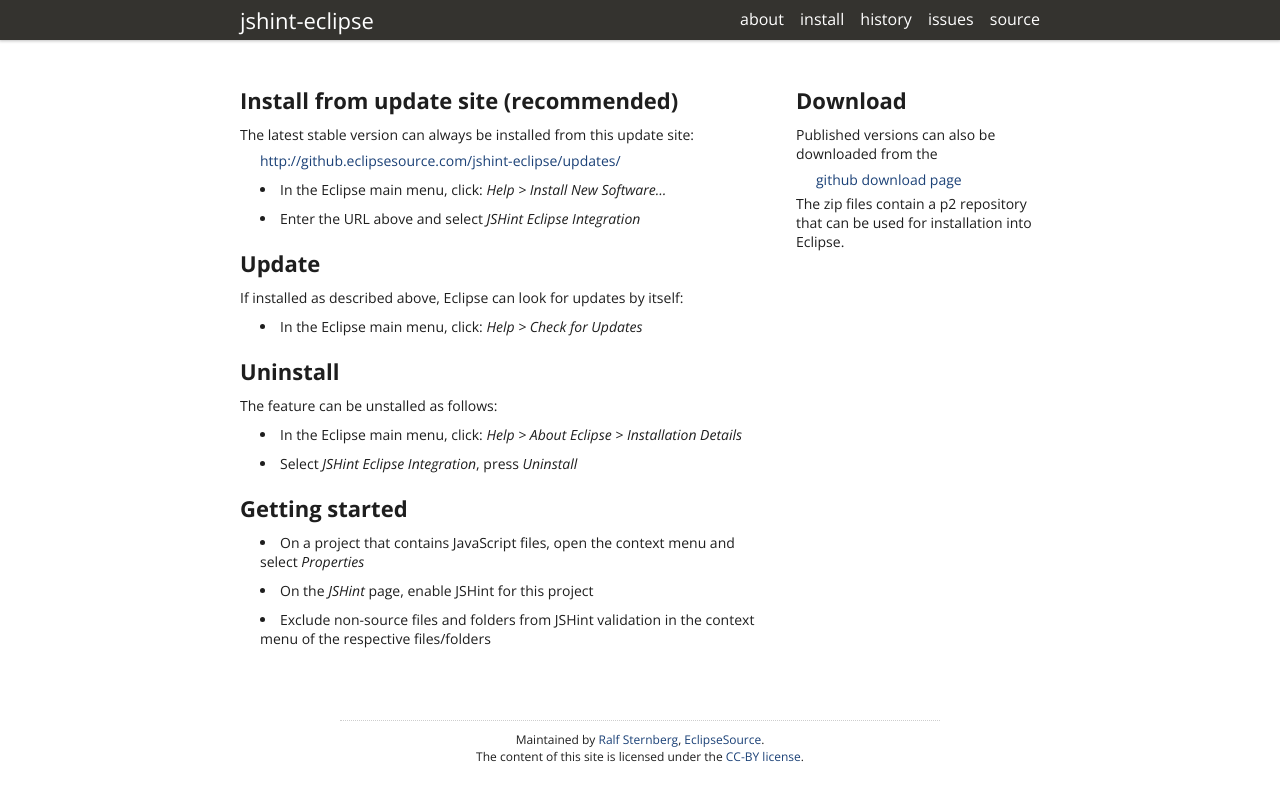
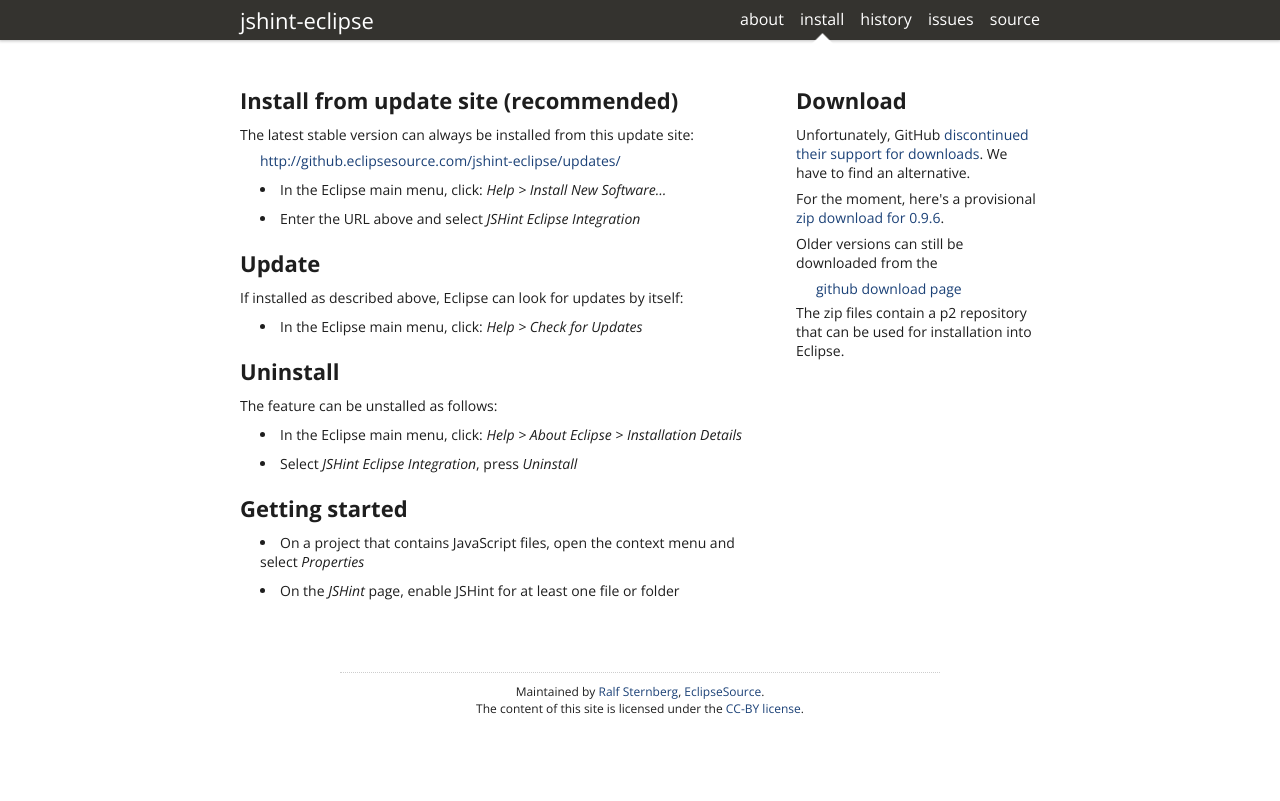
Before and after one commit to eclipsesource/jshint-eclipse, a Jekyll site: the page install.html, which Jekyll copies as it is, in a window 1280 px wide. Shown: the top 801 px of the page. Built offline with Jekyll 4.4.1, drawn with Linux system fonts in a browser that asks for light colours.

Commit message:
Publish version 0.9.6

```diff
--- a/install.html
+++ b/install.html
@@ -1,10 +1,34 @@
----
-layout: default
-name: install
-title: jshint-eclipse - Install
----
+<?xml version="1.0" encoding="UTF-8" ?>
+<!DOCTYPE html PUBLIC "-//W3C//DTD XHTML 1.0 Transitional//EN"
+    "http://www.w3.org/TR/xhtml1/DTD/xhtml1-transitional.dtd">
+<html xmlns="http://www.w3.org/1999/xhtml">
+<head>
+  <title>jshint-eclipse - Install</title>
+  <meta http-equiv="content-type" content="text/html; charset=UTF-8" />
+  <link href='http://fonts.googleapis.com/css?family=Open+Sans:400,400italic,700' rel='stylesheet' type='text/css' />
+  <link rel="stylesheet" type="text/css" href="/jshint-eclipse/style.css" media="screen" />
+  <link rel="shorcut icon" href="/jshint-eclipse/favicon.ico" type="image/x-icon" />
+  <link rel="icon" href="/jshint-eclipse/favicon.ico" type="image/x-icon" />
+</head>
+<body>
 
-<div class="row">
+  <div id="header">
+    <div class="center">
+      <h1><a href="/jshint-eclipse/">jshint-eclipse</a></h1>
+      <div class="menu">
+        <a href="/jshint-eclipse/about.html">about</a>
+        <a href="/jshint-eclipse/install.html" class="active">install</a>
+        <a href="/jshint-eclipse/history.html">history</a>
+        <a href="https://github.com/eclipsesource/jshint-eclipse/issues">issues</a>
+        <a href="https://github.com/eclipsesource/jshint-eclipse">source</a>
+      </div>
+      <div class="clear"></div>
+    </div>
+  </div>
+
+  <div id="main">
+    <div id="content" class="center">
+      <div class="row">
 
   <div class="cell twothirds">
 
@@ -14,7 +38,7 @@
       The latest stable version can always be installed from this update site:
     </p>
     <p style="margin: 5px 20px;">
-      <a href="{{ site.baseurl }}/updates/">http://github.eclipsesource.com/jshint-eclipse/updates/</a>
+      <a href="/jshint-eclipse/updates/">http://github.eclipsesource.com/jshint-eclipse/updates/</a>
     </p>
     <ul>
       <li>
@@ -58,11 +82,7 @@
         open the context menu and select <em>Properties</em>
       </li>
       <li>
-        On the <em>JSHint</em> page, enable JSHint for this project
-      </li>
-      <li>
-        Exclude non-source files and folders from JSHint validation
-        in the context menu of the respective files/folders
+        On the <em>JSHint</em> page, enable JSHint for at least one file or folder
       </li>
     </ul>
 
@@ -73,7 +93,16 @@
     <h2>Download</h2>
 
     <p>
-      Published versions can also be downloaded from the
+      Unfortunately, GitHub <a href="https://github.com/blog/1302-goodbye-uploads">discontinued
+      their support for downloads</a>.
+      We have to find an alternative.
+    </p>
+    <p>
+      For the moment, here's a provisional
+      <a href="http://download.eclipsesource.com://jshint-eclipse-0.9.6.20130319-2128-db5ff5a.zip">zip download for 0.9.6</a>.
+    </p>
+    <p>
+      Older versions can still be downloaded from the
     </p>
     <p style="margin: 5px 20px;">
       <a href="https://github.com/eclipsesource/jshint-eclipse/downloads">github
@@ -87,3 +116,22 @@
 
   <div class="clear"></div>
 </div>
+
+
+    </div>
+  </div>
+
+  <div id="footer">
+    <div class="center">
+      <hr/>
+      <p>
+        Maintained by
+        <a href="http://eclipsesource.com/blogs/author/rsternberg/">Ralf Sternberg</a>,
+        <a href="http://eclipsesource.com/">EclipseSource</a>.
+        <br/>
+        The content of this site is licensed under the <a rel="license" href="http://creativecommons.org/licenses/by/3.0/">CC-BY license</a>.
+      </p>
+    </div>
+  </div>
+</body>
+</html>
```
Also changed, not shown: _posts/2013-03-19-version-0.9.6.markdown (added, +13 -0 lines), 11 other files.
